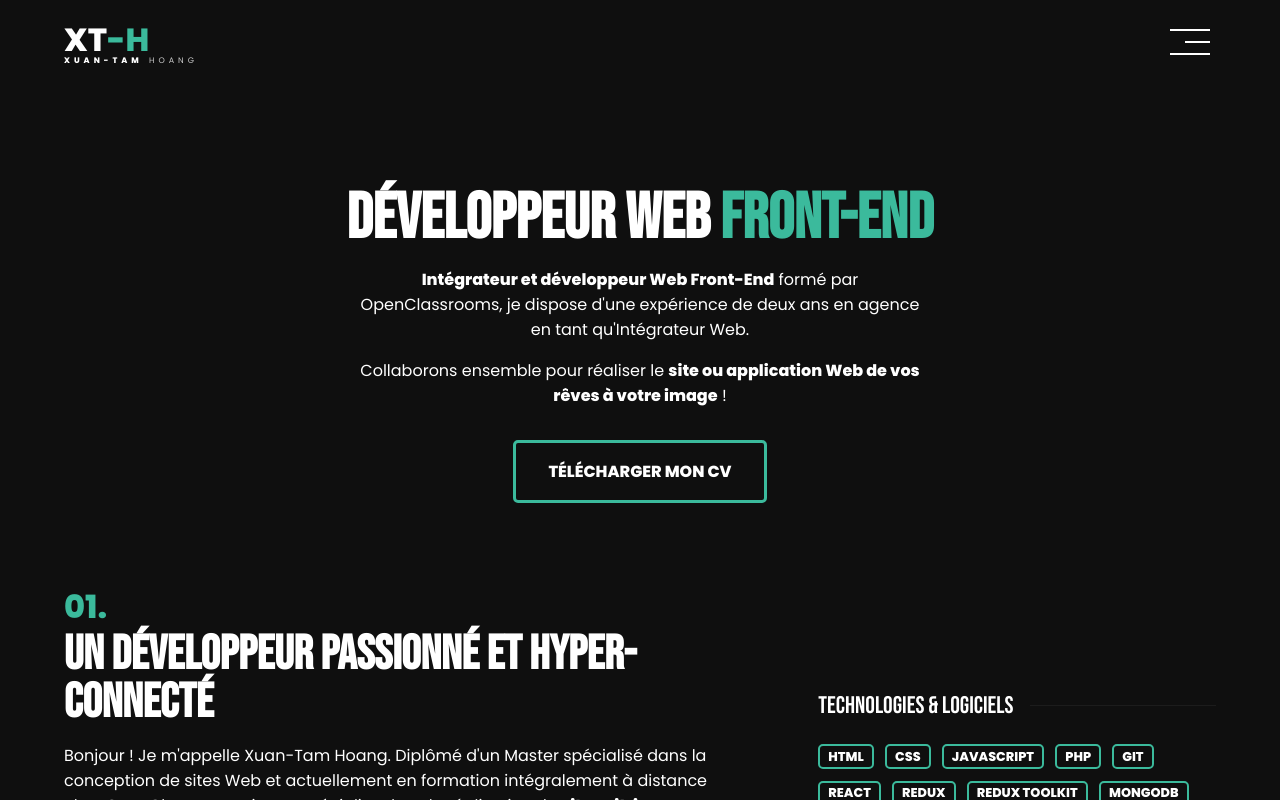
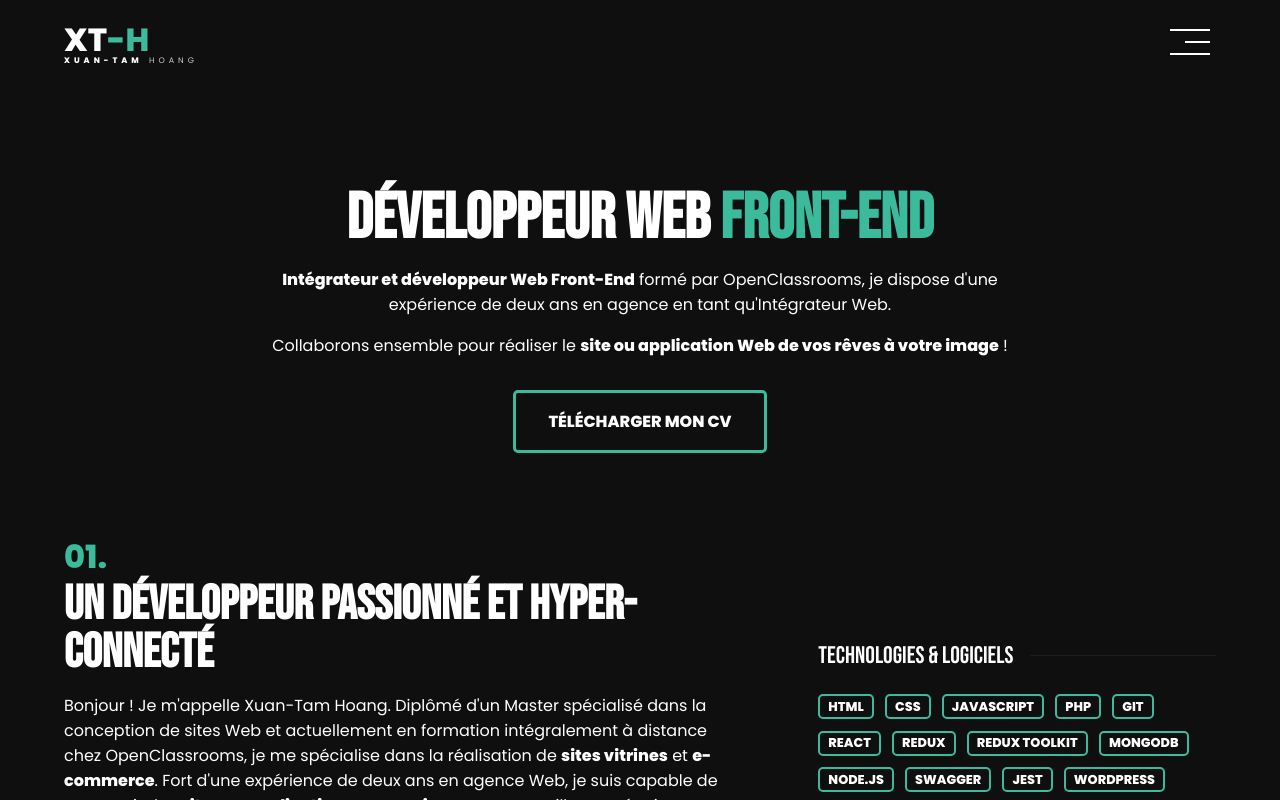
Before and after one commit to xuantam-h/xuantam-hoang, a React (Create React App) app: page / in a window 1280 px wide. Shown: the top 800 px of the page. Built offline with nearby package versions, Linux system fonts and the light colour scheme.

Commit message:
Fixed some styling

```diff
--- a/src/components/Hero/Hero.scss
+++ b/src/components/Hero/Hero.scss
@@ -22,7 +22,7 @@
         margin:1.5rem 0 0 0;
         text-align: center;
         @include tablet{
-            max-width: 70%;
+            max-width: 80%;
             margin:0 auto;
         }
     }
--- a/src/components/ProjectCard/ProjectCard.scss
+++ b/src/components/ProjectCard/ProjectCard.scss
@@ -153,6 +153,9 @@
 
         .project-modal-title-container{
             gap:1rem;
+            display: flex;
+            align-items: center;
+            justify-content: space-between;
         }
         .project-modal-title{
             font-weight: 800;
```
